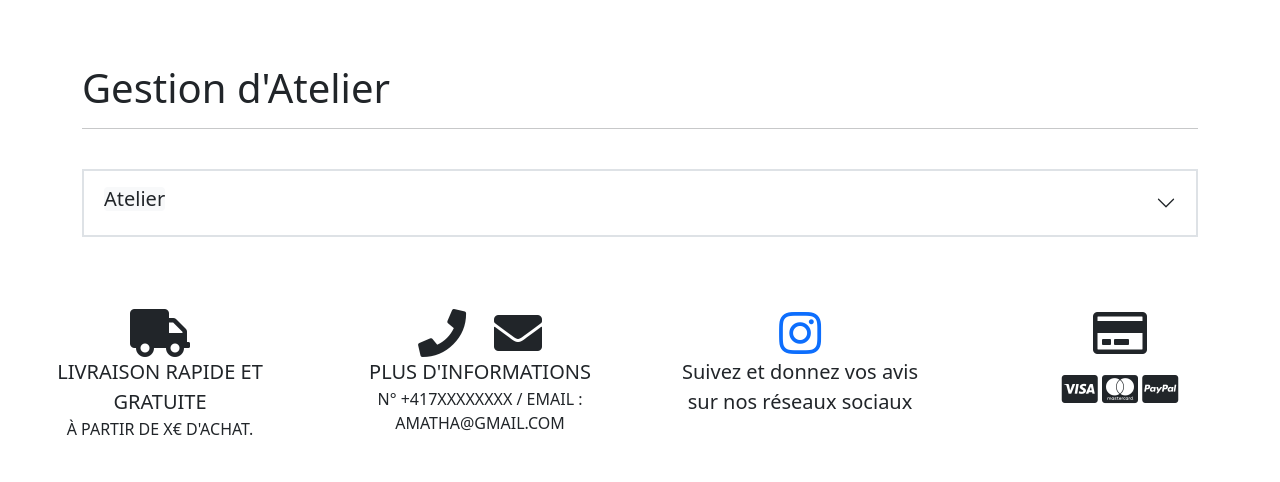
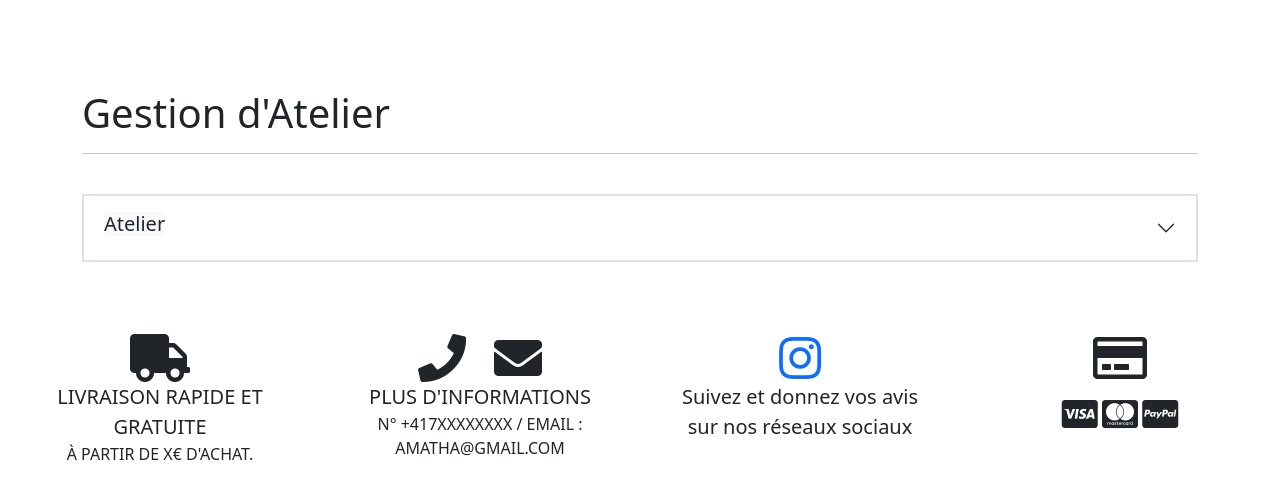
Before and after one commit to mymss/amathaTest, a Django app: page /gestionAtelier in a window 1280 px wide. Shown: the part 327-809 px from the top of the page. Before the commit the page ends 762 px from the top, so only its background shows below. Run offline with Django 3.2, Linux system fonts and the light colour scheme; data that the repository does not hold is empty; some libraries are stand-ins or nearby versions.

Commit message:
modifier css admin

```diff
--- a/shop/templates/shop/pages/gestionAtelier.html
+++ b/shop/templates/shop/pages/gestionAtelier.html
@@ -5,7 +5,7 @@
 {% block content %}
 
     <br/>
-    <div class="container-xxl" style="margin-top: 60px">
+    <div class="container-xxl" style="margin-top: 85px">
         <div class="container-sm">
             <h1>Gestion d'Atelier</h1>
             <hr/>
```
